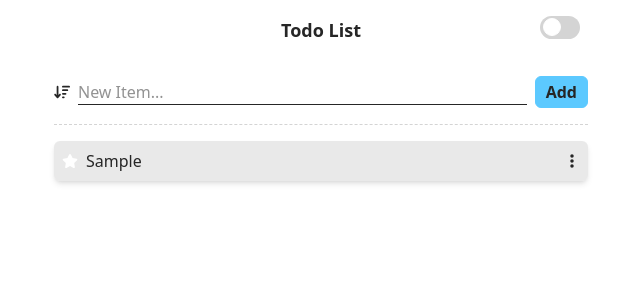
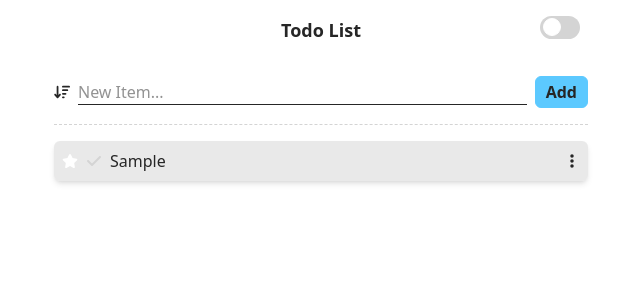
Before and after one commit to jh1950/react-todolist, a React (Vite) app: page / in a window 1280 px wide. Both pictures are taken after typing "Sample" into the empty fields and a click on the button "Add". Shown: the top 300 px of the page, without its empty margins (319-959 px from the left). Built offline with nearby package versions, Linux system fonts and the light colour scheme.

Commit message:
add completed

```diff
--- a/src/components/TodoBox.tsx
+++ b/src/components/TodoBox.tsx
@@ -1,5 +1,5 @@
 import { useRef, useState, useEffect } from "react";
-import { FaStar, FaEllipsisVertical } from "react-icons/fa6";
+import { FaStar, FaCheck, FaEllipsisVertical } from "react-icons/fa6";
 
 import { TodoType } from "../hooks";
 import { Form, Button } from "../components";
@@ -11,10 +11,32 @@ interface TodoBoxProps extends TodoType {
 	remove: (id: number) => void;
 };
 
+const IconButton = ({
+	color,
+	active=false,
+	type="button",
+	className="",
+	style={},
+	...props
+}: {
+	color?: string,
+	active?: boolean,
+} & React.ComponentPropsWithoutRef<"button">) => {
+	return (
+		<button
+			type={type}
+			className={`${className} ${active ? "text-theme-primary hover:text-theme-dark" : "text-(--color) hover:text-(--text-color)"}`.trim()}
+			style={{ "--color": color, ...style } as React.CSSProperties}
+			{...props}
+		/>
+	);
+};
+
 export default function TodoBox({
 	id,
 	label,
-	important,
+	important=false,
+	completed=false,
 	update,
 	remove,
 }: TodoBoxProps) {
@@ -70,9 +92,8 @@ export default function TodoBox({
 	return (
 		<article className="bg-(--bd-color)/50 rounded-md shadow-md p-2">
 			<div className="relative flex items-center gap-2" aria-hidden={isMod} hidden={isMod}>
-				<button type="button" className={`${important ? "text-theme-primary hover:text-theme-dark" : "text-(--bg-color) hover:text-(--text-color)"}`} onClick={() => update({id, important: !important})}>
-					<FaStar/>
-				</button>
+				<IconButton active={important} color="var(--bg-color)" onClick={() => update({id, important: !important})}><FaStar/></IconButton>
+				<IconButton active={completed} color="var(--bd-color)" onClick={() => update({id, completed: !completed})}><FaCheck/></IconButton>
 				<span className="flex-1 break-all">{label}</span>
 				<button ref={btnRef} id={`menu-button-${id}`} type="button" aria-expanded={menuOpen} aria-haspopup="menu" onClick={() => setMenuOpen(p => !p)}>
 					<FaEllipsisVertical/>
--- a/src/hooks/useTodoList.tsx
+++ b/src/hooks/useTodoList.tsx
@@ -6,6 +6,7 @@ export interface TodoType {
 	id: number;
 	label?: string;
 	important?: boolean;
+	completed?: boolean;
 };
 
 
```
